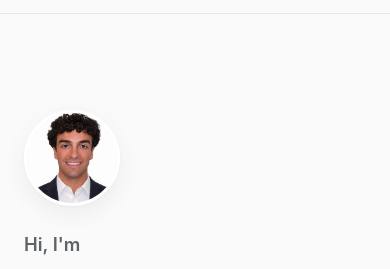
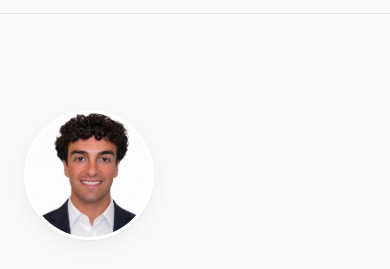
Before and after one commit to michaeldinapoli331/personal-website, a plain HTML site: page index.html in a window 390 px wide. Shown: the part 47-316 px from the top of the page. Drawn offline with Linux system fonts and the light colour scheme.

Commit message:
Increase headshot size in hero section

```diff
--- a/css/style.css
+++ b/css/style.css
@@ -182,8 +182,8 @@ main {
 }
 
 .hero-photo {
-  width: 140px;
-  height: 140px;
+  width: 190px;
+  height: 190px;
   border-radius: 50%;
   object-fit: cover;
   flex-shrink: 0;
@@ -478,8 +478,8 @@ main {
   }
 
   .hero-photo {
-    width: 96px;
-    height: 96px;
+    width: 130px;
+    height: 130px;
   }
 }
 
--- a/index.html
+++ b/index.html
@@ -37,7 +37,7 @@
           <a class="btn btn-secondary" href="resume.html">See Resume</a>
         </div>
       </div>
-      <img class="hero-photo" src="files/headshot.jpg" alt="Michael DiNapoli" width="140" height="140" />
+      <img class="hero-photo" src="files/headshot.jpg" alt="Michael DiNapoli" width="190" height="190" />
     </section>
 
     <section class="section reveal">
```
